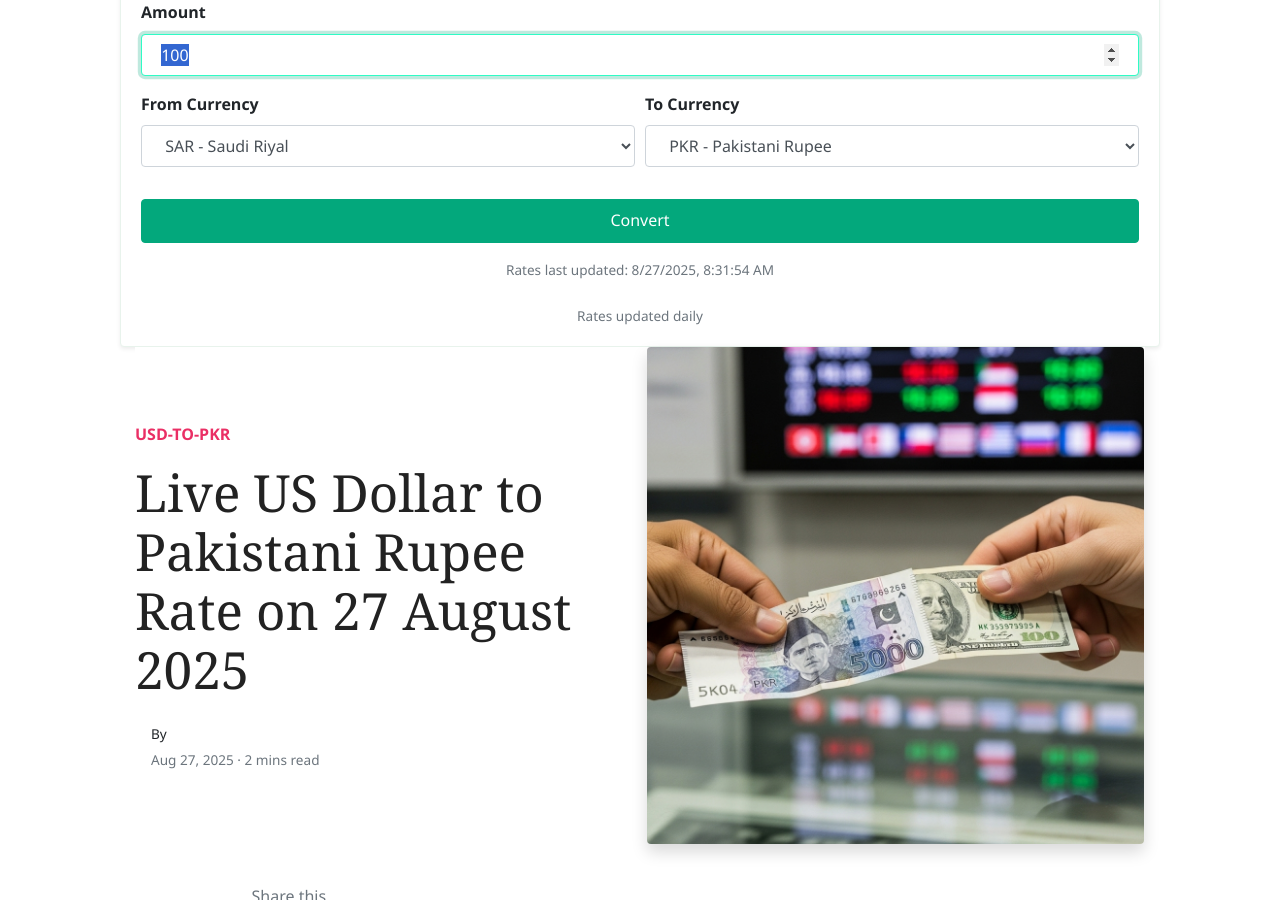
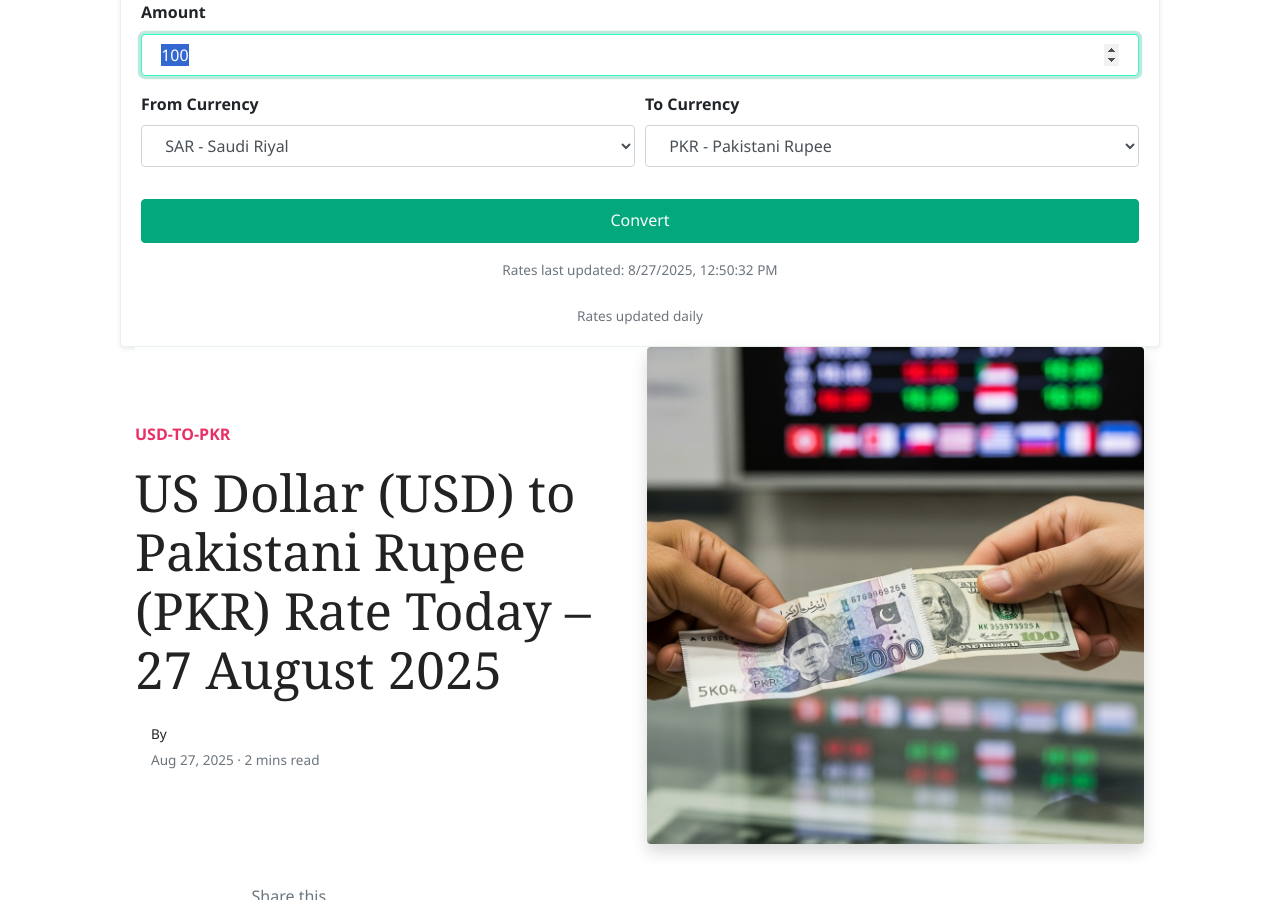
Before and after one commit to mlcom/mlcom.github.io, a Jekyll site: the page built from _posts/2025-08-27-today-us-dollar-to-pkr-exchange-rate-august-2025-prices-updated-usd-to-pkr.md, in a window 1280 px wide and 900 px high, scrolled down 242 px. Built offline with Jekyll 4.4.1, drawn with Linux system fonts in a browser that asks for light colours; nearby versions of some CDN libraries; comment, search, counter and statistics services are not loaded.

Commit message:
Automated: Update currency rates and generate daily posts

```diff
--- a/_data/rates.yml
+++ b/_data/rates.yml
@@ -1,4 +1,4 @@
-last_updated_utc: '2025-08-27T08:31:54.594279+00:00'
+last_updated_utc: '2025-08-27T12:50:32.511972+00:00'
 rates:
   AED: 3.6725
   AFN: 68.576
--- a/_posts/2025-08-27-today-us-dollar-to-pkr-exchange-rate-august-2025-prices-updated-usd-to-pkr.md
+++ b/_posts/2025-08-27-today-us-dollar-to-pkr-exchange-rate-august-2025-prices-updated-usd-to-pkr.md
@@ -1,6 +1,6 @@
 ---
 layout: post
-title:  'Live US Dollar to Pakistani Rupee Rate on 27 August 2025'
+title:  'US Dollar (USD) to Pakistani Rupee (PKR) Rate Today – 27 August 2025'
 author: jane
 categories: [ usd-to-pkr ]
 image: assets/images/usd-to-pkr-rate-today.jpg
```
Also changed, not shown: _posts/2025-08-27-today-uk-pound-sterling-to-pkr-exchange-rate-august-2025-prices-updated-gbp-to-pkr.md (+1 -1 lines).
